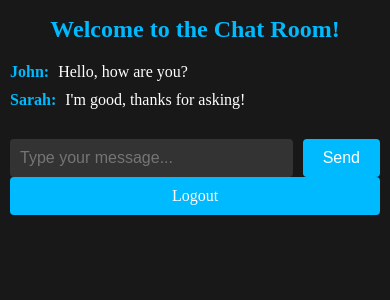
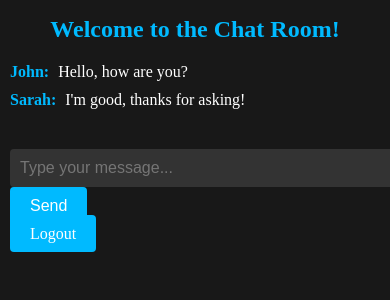
Before and after one commit to AnozieChibuike/webChatO, a Flask app: template app/templates/chat.html in a window 390 px wide; the page is wider, and only the part inside the window is pictured. Shown: the top 300 px of that part. Run offline with Flask 3, Linux system fonts and the light colour scheme; the template is opened without the code that fills it, so the values that code supplies are empty; some libraries are stand-ins or nearby versions.

Commit message:
Update chat.html

```diff
--- a/app/templates/chat.html
+++ b/app/templates/chat.html
@@ -6,6 +6,7 @@
     <title>WEBCHAT IO - CHAT</title>
     <script src="https://cdnjs.cloudflare.com/ajax/libs/socket.io/4.0.1/socket.io.js" integrity="sha512-q/dWJ3kcmjBLU4Qc47E4A9kTB4m3wuTY7vkFJDTZKjTs8jhyGQnaUrxa0Ytd0ssMZhbNua9hE+E7Qv1j+DyZwA==" crossorigin="anonymous"></script>
   <style>
+/* Custom CSS styles for the techno-themed chat interface */
 /* Custom CSS styles for the techno-themed chat interface */
 /* Custom CSS styles for the techno-themed chat interface */
 
@@ -74,8 +75,9 @@ h1 {
 }
 
 .logout-btn {
-    display: block;
-    margin-top: 20px;
+    position: fixed;
+    top: 20px;
+    right: 20px;
     padding: 10px 20px;
     background-color: #00baff;
     color: #fff;
@@ -106,22 +108,25 @@ h1 {
     }
 
     .chat-input {
-        flex-direction: row;
-        justify-content: space-between;
-        align-items: center;
+        flex-direction: column;
+        align-items: flex-start;
         margin-top: 10px;
     }
 
     .chat-input input[type="text"] {
-        flex: 1;
-        margin-right: 10px;
+        width: 100%;
+        margin-top: 10px;
     }
 
     .logout-btn {
-        margin-top: 0;
+        position: static;
+        margin-top: 10px;
         margin-bottom: 10px;
     }
 }
+
+
+
 
   </style>
 </head>
```
